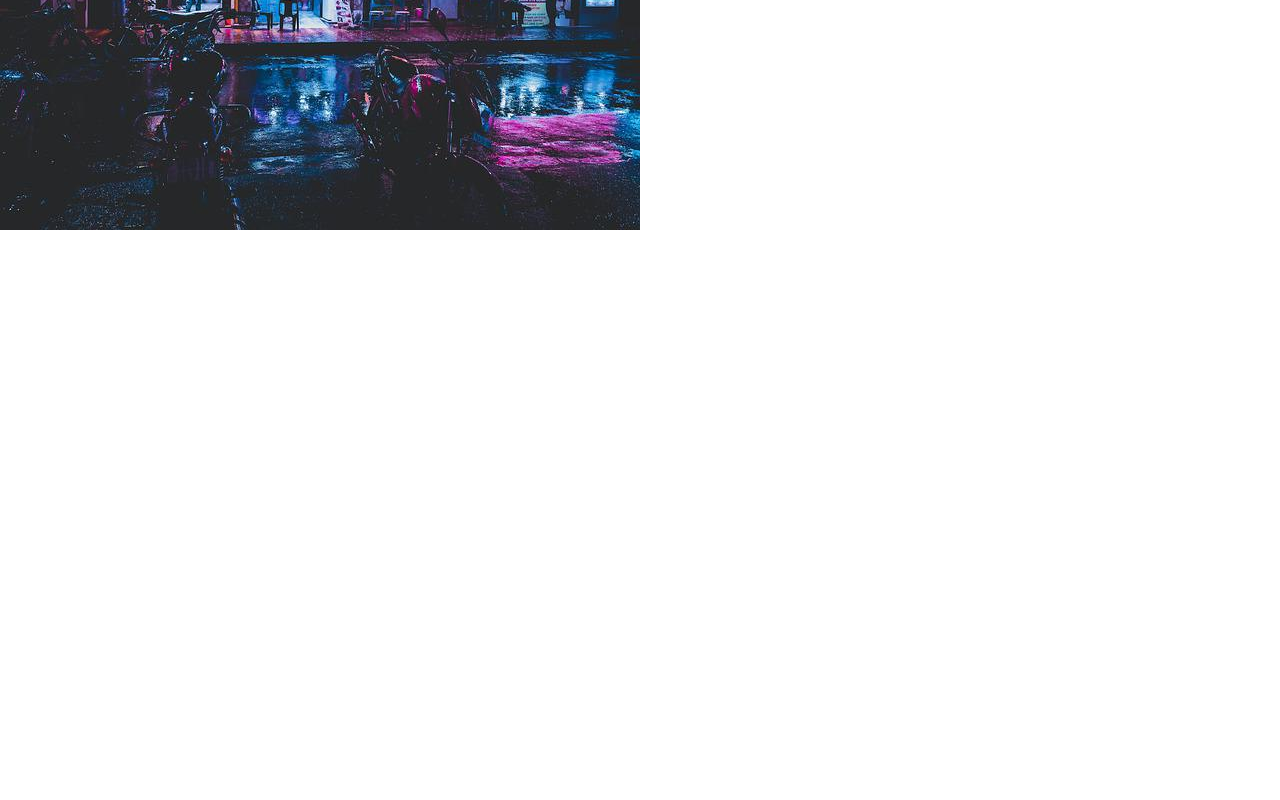
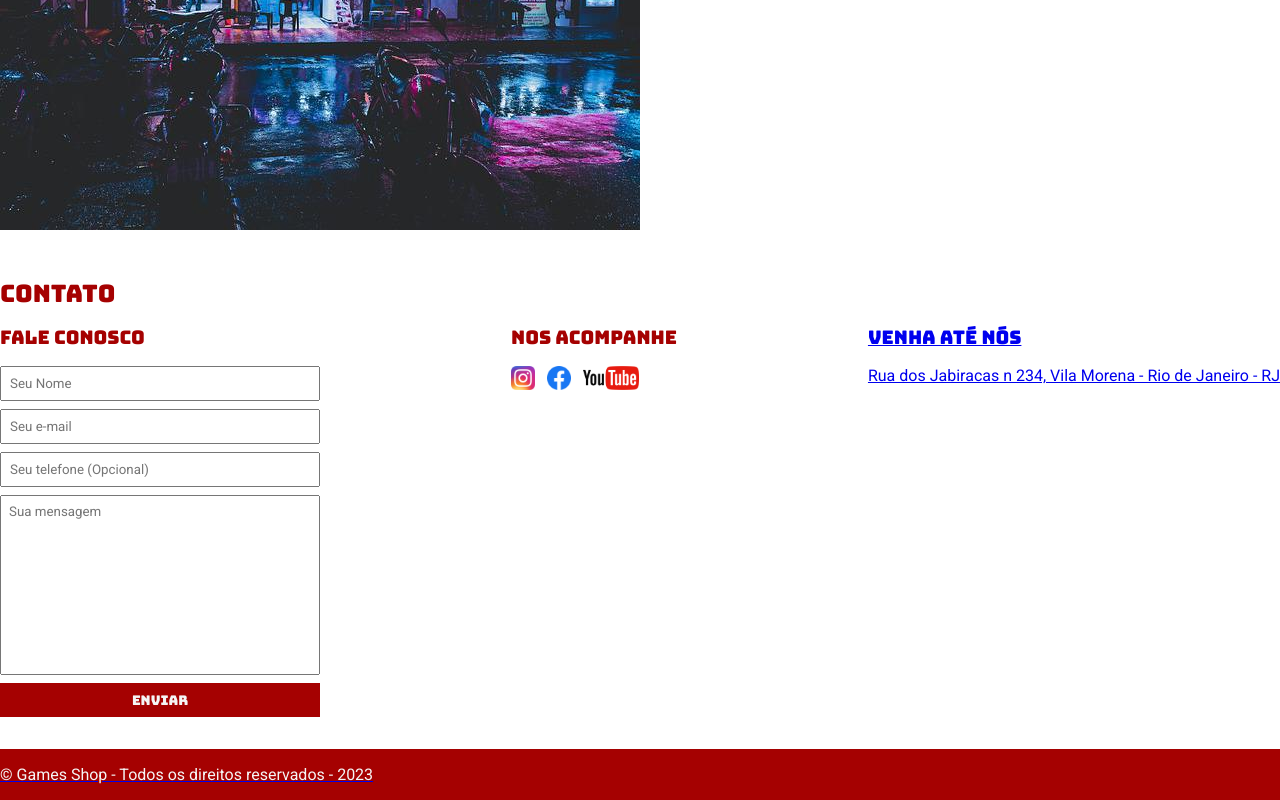
Before and after one commit to Jeffersonmk/aprendizado_primeiro_projeto_ebac, a plain HTML site: page index.html in a window 1280 px wide. Shown: the part 349-1149 px from the top of the page. Before the commit the page ends 800 px from the top, so only its background shows below. Drawn offline with Linux system fonts and the light colour scheme.

Commit message:
Modified: changelog.md, index.html, main.css.

```diff
--- a/index.html
+++ b/index.html
@@ -20,16 +20,16 @@
             <nav>
                 <ul>
                     <li>
-                        <a href="#">Sobre a loja</a>
+                        <a href="#about">Sobre a loja</a>
                     </li>
                     <li>
-                        <a href="#">Contato</a>
+                        <a href="#contact">Contato</a>
                     </li>
                 </ul>
             </nav>
             </div>
         </header>
-        <section>
+        <section id="about">
             <div class="container">
                 <img class="loja" src="Images/loja.jpg" alt="Fachada da loja Games Shop"/>
                 <div>
@@ -48,5 +48,52 @@
                 </div>
             </div>
         </section>
+        <section id="contact">
+            <div class="container">
+                <h2>Contato</h2>
+                <div class="contact-methods">
+                    <div>
+                        <h3>Fale Conosco</h3>
+                        <form>
+                            <input type="text" placeholder="Seu Nome" required />
+                            <input type="email" placeholder="Seu e-mail" required/>
+                            <input type="tel" placeholder="Seu telefone (Opcional)"/>
+                            <textarea placeholder="Sua mensagem" required></textarea>
+                            <button type="submit">Enviar</button>
+                        </form>
+                    </div>
+                    <div>
+                        <h3>Nos acompanhe</h3>
+                        <ul class="social-links">
+                            <li>
+                                <a href="#" title="Siga-nos no Instagram">
+                                    <img src="Images/instagram.png" alt="Logo do Instagram"/>
+                            </li>
+                            <li>
+                                <a href="#" title="Siga-nos no Facebook">
+                                    <img src="Images/facebook.png" alt="Logo do Facebook"/>
+                            </li>
+                            <li>
+                                <a href="#" title="Visite nosso canal no Youtube">
+                                    <img src="Images/youtube.png" alt="Logo do Youtube"/>
+                            </li>
+                        </ul>
+                    </div>
+                    <div>
+                        <h3>Venha até nós</h3>
+                        <p>
+                            Rua dos Jabiracas n 234, Vila Morena - Rio de Janeiro - RJ
+                        </p>
+                    </div>
+                </div>
+            </div>
+        </section>
+        <footer>
+            <div class="container">
+                <p>
+                    &copy; Games Shop - Todos os direitos reservados - 2023
+                </p>
+            </div>
+        </footer>
 </body>
 </html>
--- a/main.css
+++ b/main.css
@@ -5,16 +5,14 @@
 }
 
 header,
-section h2 {
+section h2,
+section h3,
+form button {
     font-family: 'Bungee', sans-serif;
-}
-
-header h1,
-section h2 {
     font-weight: normal;
 }
 
-body {
+body, input, textarea {
     font-family: 'Roboto', sans-serif;
 }
 
@@ -68,7 +66,6 @@ section {
 
 section h2 {
     margin-bottom: 16px;
-
 }
 
 section p {
@@ -78,3 +75,64 @@ section p {
 .loja {
     margin-right: 32px;
 }
+
+.social-links img {
+    height: 24px;
+}
+
+.social-links li {
+    display: inline;
+    margin-right: 8px;
+}
+
+.social-links li a {
+    text-decoration: none;
+}
+
+#contact .container {
+    display: block;
+}
+
+.contact-methods {
+    display: flex;
+    justify-content: space-between;
+}
+
+form input,
+form textarea,
+form button {
+    display: block;
+    width: 320px;
+    margin-bottom: 8px;
+    padding: 8px;
+}
+
+form textarea {
+    resize: none;
+    height: 180px;
+}
+
+section h3 {
+    margin-bottom: 16px;
+}
+
+form button {
+    background-color: rgb(165, 1, 1);
+    color: whitesmoke;
+    border: none;
+    cursor: pointer;
+}
+
+form button:hover {
+    background-color: rgb(228, 4, 4);
+}
+
+input:focus, textarea:focus {
+    outline-color: rgb(165, 1, 1);
+}
+
+footer {
+    background-color: rgb(165, 1, 1);
+    color: whitesmoke;
+    padding: 16px 0;
+}
```
Also changed, not shown: 1 other file.
